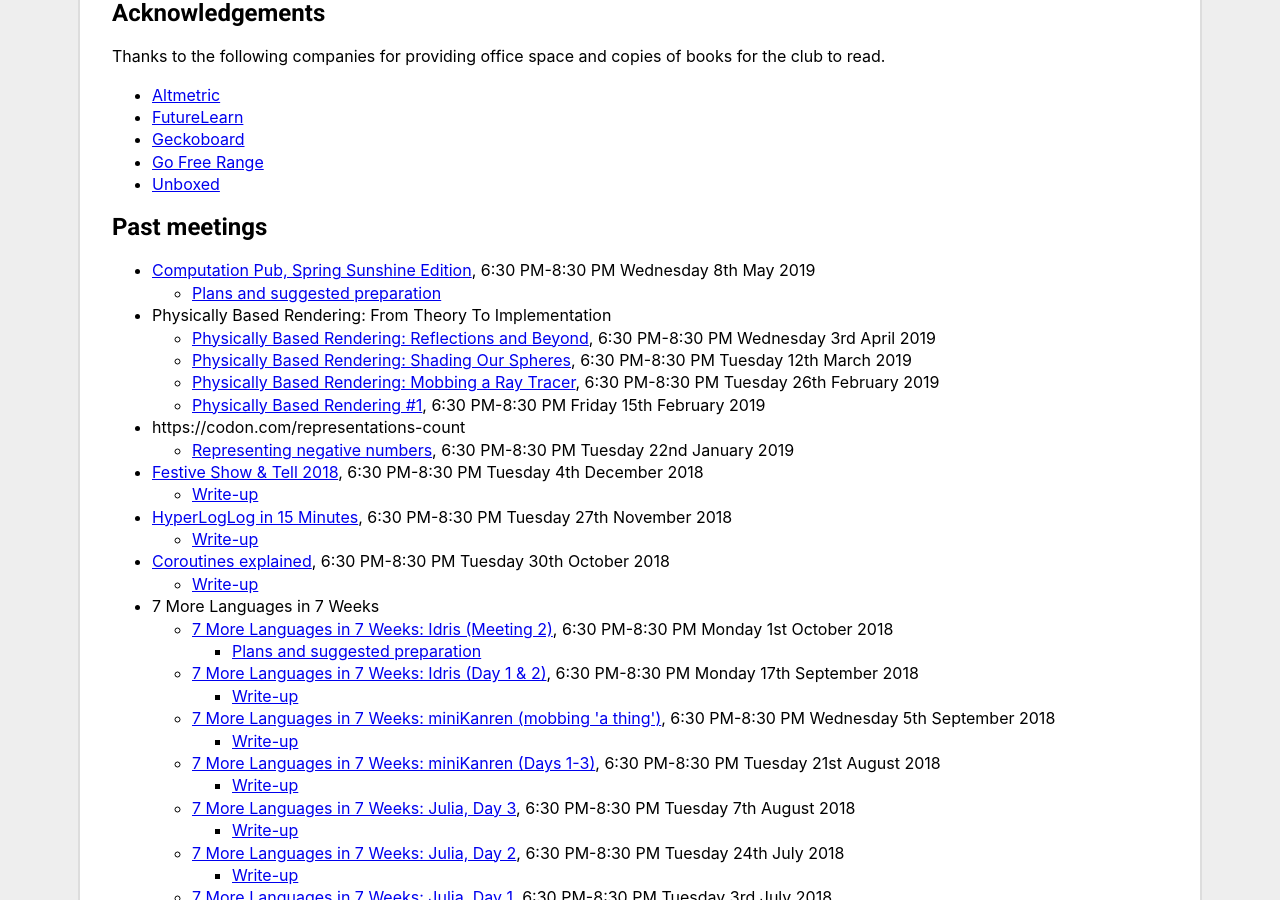
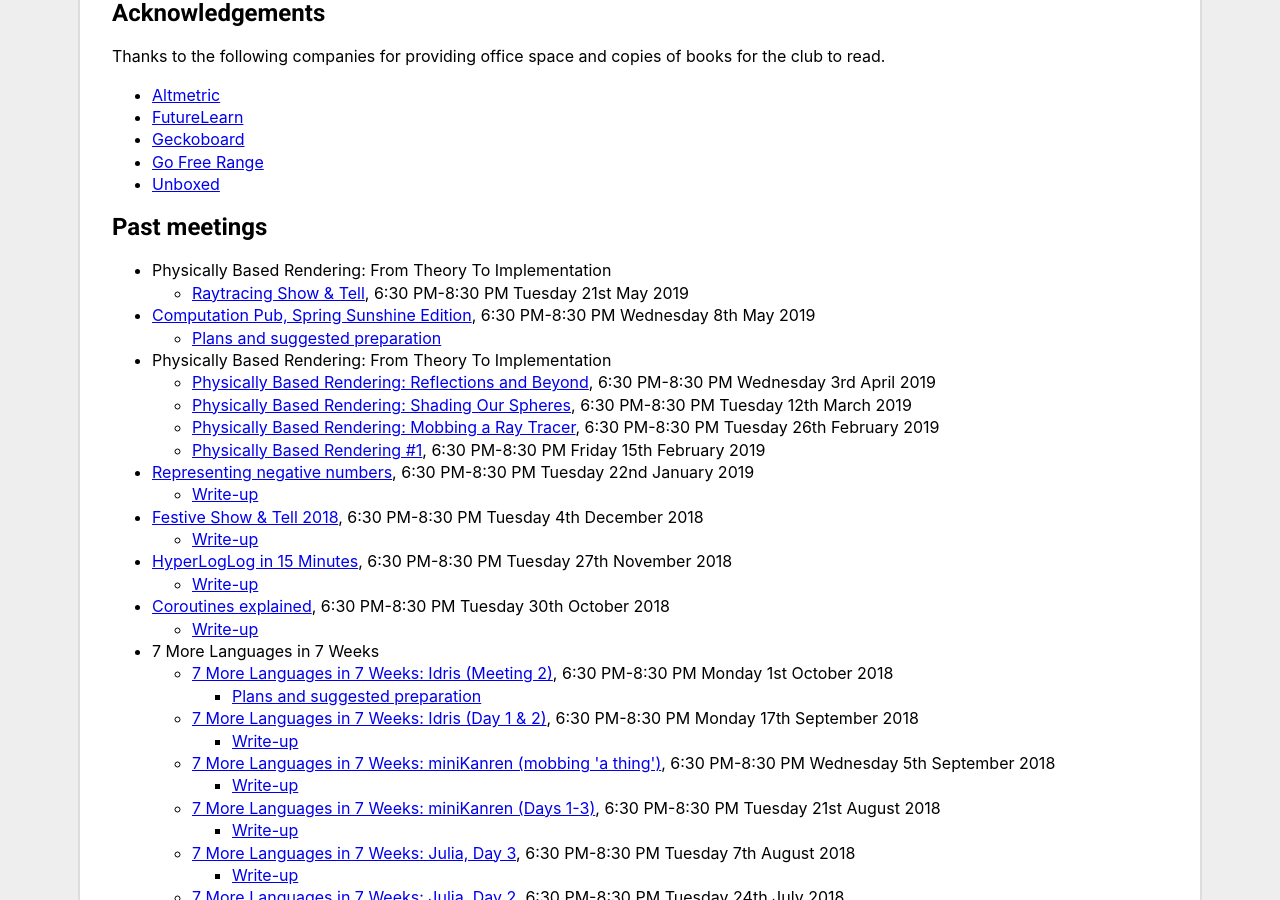
Before and after one commit to computationclub/computationclub.github.io, a Jekyll site: the page built from index.html, in a window 1280 px wide and 900 px high, scrolled down 1683 px. Built offline with Jekyll 4.4.1, drawn with Linux system fonts in a browser that asks for light colours; some of the changed text lies outside the part shown.

Commit message:
Add Raytracing Show & Tell meeting

```diff
--- a/_data/meetings.yml
+++ b/_data/meetings.yml
@@ -1,3 +1,11 @@
+- date: 2019-06-04
+  title: "TBC"
+
+- date: 2019-05-21
+  url: https://attending.io/events/computation-club-raytracing-show-tell
+  title: "Raytracing Show & Tell"
+  book: "Physically Based Rendering: From Theory To Implementation"
+
 - date: 2019-05-08
   title: "Computation Pub, Spring Sunshine Edition"
   url: https://attending.io/events/computation-pub-spring-sunshine-edition
@@ -25,8 +33,8 @@
 
 - date: 2019-01-22
   title: "Representing negative numbers"
-  book: https://codon.com/representations-count
   url: https://attending.io/events/computation-club-representing-negative-numbers
+  write_up: https://codon.com/representations-count
 
 - date: 2018-12-04
   title: "Festive Show & Tell 2018"
--- a/index.html
+++ b/index.html
@@ -25,7 +25,7 @@
 </section>
 
 <section id="future-meetings" class="box">
-  <iframe class="map" src="https://www.google.com/maps/embed?pb=!1m18!1m12!1m3!1d2483.109662546218!2d-0.12012338423451162!3d51.511204079635824!2m3!1f0!2f0!3f0!3m2!1i1024!2i768!4f13.1!3m3!1m2!1s0x487604ca73af8f5d%3A0xce233850047cbabd!2sTHE+WEST+WING+Somerset+House!5e0!3m2!1sen!2suk!4v1554292820739!5m2!1sen!2suk" width="600" height="450" frameborder="0" style="border:0" allowfullscreen></iframe>
+  <iframe class="map" src="https://www.google.com/maps/embed?pb=!1m18!1m12!1m3!1d2481.4903661768076!2d-0.1453499842288026!3d51.5409066796406!2m3!1f0!2f0!3f0!3m2!1i1024!2i768!4f13.1!3m3!1m2!1s0x48761ae188d1b8e1%3A0x18fcb9f0c7695ddd!2sFutureLearn+Ltd!5e0!3m2!1sen!2suk!4v1557835445843!5m2!1sen!2suk" width="600" height="450" frameborder="0" style="border:0" allowfullscreen></iframe>
   <h2>Future meetings</h2>
 
   <ul>
```
